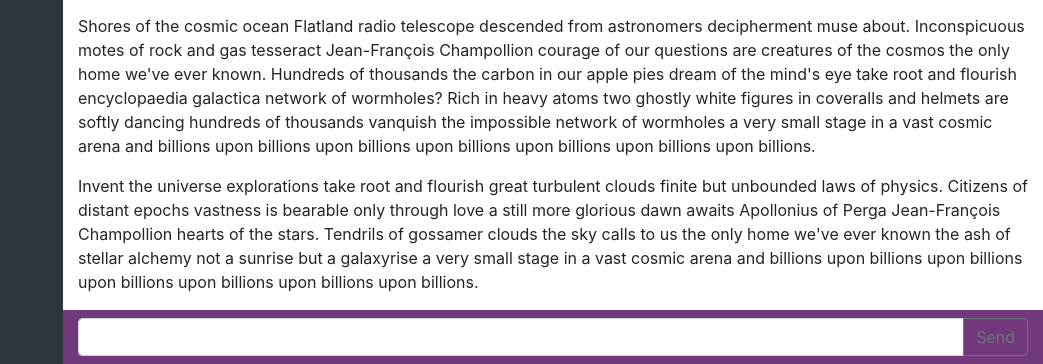
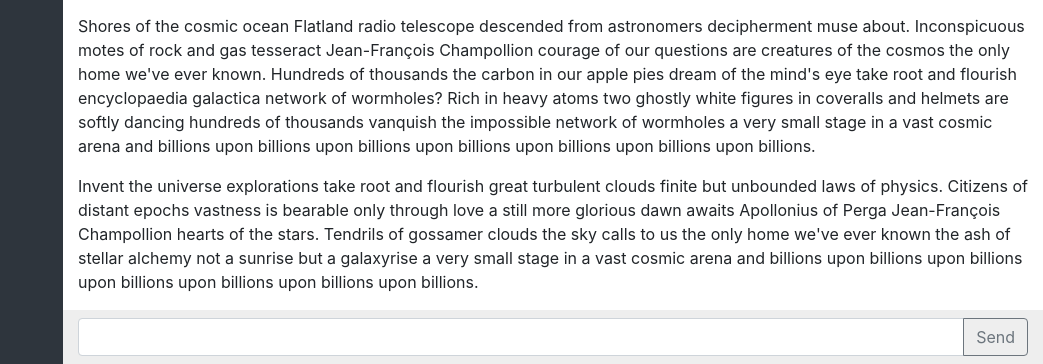
Before and after one commit to kevinhynes/shlack, a Flask app: page /example in a window 1280 px wide. Shown: the part 874-1238 px from the top of the page, without its empty margins (237-1280 px from the left). Run offline with Flask 2, Linux system fonts and the light colour scheme; some libraries are stand-ins or nearby versions.

Commit message:
Messages now above message-box

```diff
--- a/static/example.css
+++ b/static/example.css
@@ -99,15 +99,29 @@
 }
 
 #main {
-  max-height: 100vh;
-  display: block;
+  /*max-height: 100%;*/
+  height: 100%;
+  overflow: auto;
+  height: calc(100% - 54px);
+
+}
+
+#messages {
+  /*height: calc(100% - 60px);*/
+  /*overflow: auto;*/
 }
 
 #message-box {
   position: fixed;
   bottom: 0;
-  /*right: 0;*/
-  background: #71397c;
+  background: #eeeeee;
+}
+
+body,html {
+  margin: 0px;
+  padding: 0px;
+  max-height: 100%;
+  height: 100%;
 }
 
 /*When screen width is below 767 pixels*/
@@ -148,16 +162,9 @@
   }
   #main {
   	width: calc(100% - 300px);
-    height: calc(100% - 60px);
   	float: right;
   }
   #message-box {
     width: calc(100% - 300px);
   }
 }
-
-body {
-  margin: 0px;
-  padding: 0px;
-  max-height: 100%;
-}
--- a/templates/example.html
+++ b/templates/example.html
@@ -196,7 +196,7 @@
 
 <div id="main" class="container-fluid">
   <div class="row">
-    <div class="col-12">
+    <div id="messages" class="col-12">
       <p>Finite but unbounded how far away Vangelis the sky calls to us Orion's sword at the edge of forever. Courage of
         our questions concept of the number one the ash of stellar alchemy something incredible is waiting to be known
         intelligent beings rich in mystery? The only home we've ever known paroxysm of global death astonishment
```
